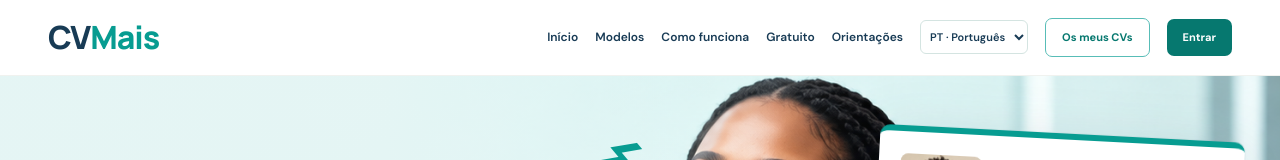
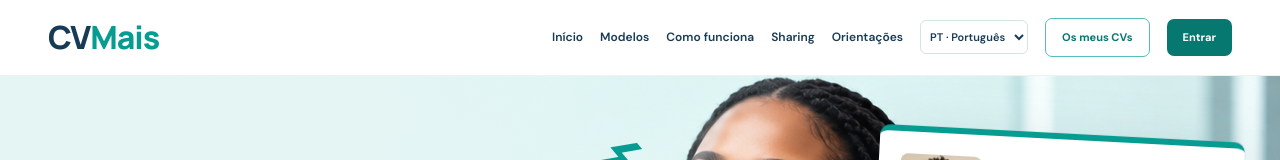
Before and after one commit to nguyenhai1080/cvmais, a Next.js app: page / in a window 1280 px wide. Shown: the top 160 px of the page. Built offline with nearby package versions, Linux system fonts and the light colour scheme; no server answers.

Commit message:
Replace free section navigation with Sharing invitations

```diff
--- a/src/components/header.tsx
+++ b/src/components/header.tsx
@@ -4,4 +4,4 @@ import Link from 'next/link';
 import { Menu, X, ArrowUpRight } from 'lucide-react';
 import { useState } from 'react';
 export function Logo(){const {translate:ui}=useUILanguage();return <Link className="logo" href="/" aria-label={ui("CVMais, página inicial")}>CV<span>Mais</span></Link>}
-export default function Header(){const {locale,setLocale,translate:ui}=useUILanguage();const [open,setOpen]=useState(false);return <header className="header"><div className="container nav"><Logo/><button className="menu-toggle" onClick={()=>setOpen(!open)} aria-expanded={open} aria-controls="navigation" aria-label={open?ui("Fechar menu"):ui("Abrir menu")}>{open?<X/>:<Menu/>}</button><nav id="navigation" className={open?'nav-links open':'nav-links'} aria-label={ui("Navegação principal")}><Link onClick={()=>setOpen(false)} href="/">{ui("Início")}</Link><a onClick={()=>setOpen(false)} href="/modelos">{ui("Modelos")}</a><a onClick={()=>setOpen(false)} href="/#como-funciona">{ui("Como funciona")}</a><a onClick={()=>setOpen(false)} href="/#precos">{ui("Gratuito")}</a><Link onClick={()=>setOpen(false)} href="/orientacoes">{ui("Orientações")}</Link><label className="ui-language"><span className="visually-hidden">{locale==='pt'?'Idioma da interface':'Interface language'}</span><select aria-label={locale==='pt'?'Idioma da interface':'Interface language'} value={locale} onChange={e=>setLocale(e.target.value==='en'?'en':'pt')}><option value="pt">PT · Português</option><option value="en">EN · English</option></select></label><a className="button outline small" href="/meus-cvs">{ui("Os meus CVs")}</a><Link className="button small" href="/conta">{ui("Entrar ")}<ArrowUpRight size={16}/></Link></nav></div></header>}
+export default function Header(){const {locale,setLocale,translate:ui}=useUILanguage();const [open,setOpen]=useState(false);return <header className="header"><div className="container nav"><Logo/><button className="menu-toggle" onClick={()=>setOpen(!open)} aria-expanded={open} aria-controls="navigation" aria-label={open?ui("Fechar menu"):ui("Abrir menu")}>{open?<X/>:<Menu/>}</button><nav id="navigation" className={open?'nav-links open':'nav-links'} aria-label={ui("Navegação principal")}><Link onClick={()=>setOpen(false)} href="/">{ui("Início")}</Link><a onClick={()=>setOpen(false)} href="/modelos">{ui("Modelos")}</a><a onClick={()=>setOpen(false)} href="/#como-funciona">{ui("Como funciona")}</a><a onClick={()=>setOpen(false)} href="/#sharing">Sharing</a><Link onClick={()=>setOpen(false)} href="/orientacoes">{ui("Orientações")}</Link><label className="ui-language"><span className="visually-hidden">{locale==='pt'?'Idioma da interface':'Interface language'}</span><select aria-label={locale==='pt'?'Idioma da interface':'Interface language'} value={locale} onChange={e=>setLocale(e.target.value==='en'?'en':'pt')}><option value="pt">PT · Português</option><option value="en">EN · English</option></select></label><a className="button outline small" href="/meus-cvs">{ui("Os meus CVs")}</a><Link className="button small" href="/conta">{ui("Entrar ")}<ArrowUpRight size={16}/></Link></nav></div></header>}
--- a/src/components/home-content.tsx
+++ b/src/components/home-content.tsx
@@ -14,6 +14,5 @@ export default function Home(){const {translate:ui}=useUILanguage();return <><He
 <ProfessionLinks/>
 <section id="comunidade" className="mock-community"><div className="community-photo"><img src="/images/community.png" alt={ui("Imagem ilustrativa de um jovem moçambicano a preparar uma candidatura num portátil")} loading="lazy"/><span>{ui("Imagem ilustrativa")}</span></div><div className="mock-community-copy"><h2>{ui("Mais do que um CV, ")}<em>{ui("mais possibilidades")}</em>{ui(" para o teu futuro.")}</h2><p>{ui("O teu próximo passo começa com uma boa preparação. Apresenta o teu percurso com clareza e descobre orientações práticas para a tua candidatura em Moçambique.")}</p><div className="honest-community"><CheckCircle2 size={19}/><span>{ui("Orientações práticas para preparar a tua candidatura.")}</span></div><Link className="button" href="/criar-cv">{ui("Criar o meu CV grátis ")}<ArrowRight size={20}/></Link><a className="text-link" href="/orientacoes">{ui("Ler orientações de candidatura ")}<ArrowRight size={16}/></a><InviteFriends/></div></section>
 <section id="como-funciona" className="section mock-how"><div className="container"><span className="eyebrow">{ui("DO PRIMEIRO PASSO AO ENVIO")}</span><h2>{ui("O teu CV, sem complicações.")}</h2><div className="tips">{[{title:ui("Escolhe o teu modelo"),text:ui("Escolhe um estilo e adapta-o à oportunidade.")},{title:ui("Conta a tua história"),text:ui("Adiciona a tua formação, experiência e competências. Vê as alterações no momento.")},{title:ui("Revê e guarda em PDF"),text:ui("Selecciona «Descarregar PDF» para guardar o ficheiro no teu dispositivo.")}].map((s,i)=><article key={ui(s.title)}><span>0{i+1}</span><h3>{ui(s.title)}</h3><p>{ui(s.text)}</p></article>)}</div></div></section>
-<section id="precos" className="container price-band"><div><span className="eyebrow">{ui("COMEÇA SEM PAGAMENTO")}</span><h2>{ui("Espaço para o teu próximo passo.")}</h2><p>{ui("O editor desta versão é gratuito: personaliza, guarda neste dispositivo ou na tua conta e descarrega o teu CV em PDF.")}</p></div><Link className="button" href="/criar-cv">{ui("Começar agora ")}<ArrowRight size={19}/></Link></section>
 <section className="section resources" id="orientacoes"><div className="container"><span className="eyebrow">{ui("PREPARA O TEU PRÓXIMO PASSO")}</span><h2>{ui("Uma candidatura cuidada começa aqui.")}</h2><div className="home-guide-grid">{guides.map((g,i)=><Link className="home-guide" href={`/orientacoes/${g.slug}`} key={g.slug}><span className="guide-step">0{i+1}</span><span className="eyebrow">{ui(g.category)}</span><h3>{ui(g.title)}</h3><p>{ui(g.description)}</p><span className="text-link">{ui("Ler orientação ")}<ArrowRight size={17}/></span></Link>)}</div><Link className="button outline" href="/orientacoes">{ui("Todas as orientações ")}<ArrowRight size={18}/></Link></div></section>
-<section className="container final-cta"><span className="eyebrow">{ui("O PRÓXIMO CAPÍTULO É TEU")}</span><h2>{ui("Vamos dar o primeiro passo?")}</h2><p>{ui("A tua história tem valor. Dá-lhe uma boa apresentação.")}</p><Link className="button light" href="/criar-cv">{ui("Começar o meu CV ")}<ArrowRight size={20}/></Link></section></main><footer><div className="container footer-main"><div><Logo/><p>{ui("O teu próximo emprego")}<br/>{ui("começa com um bom CV.")}</p></div><div><h3>{ui("Explorar")}</h3><a href="#como-funciona">{ui("Como funciona")}</a><a href="#modelos">{ui("Modelos de CV")}</a><a href="#precos">{ui("Gratuito")}</a></div><div><h3>{ui("O teu próximo passo")}</h3><Link href="/criar-cv">{ui("Criar o meu CV")}</Link><a href="/sobre">{ui("Sobre e contacto")}</a><a href="/termos">{ui("Termos de utilização")}</a><a href="/privacidade">{ui("Privacidade e dados")}</a><a href="/orientacoes">{ui("Orientações de candidatura")}</a></div><div className="footer-message"><span className="moz-mark"/><p>{ui("Português · Moçambique")}<br/>{ui("Feito para o teu futuro.")}</p></div></div><div className="container footer-bottom"><span>{ui("© ")}{new Date().getFullYear()} CVMais</span><a href="/privacidade">{ui("Privacidade e dados")}</a><span>{ui("Construído com propósito.")}</span></div></footer></>}
+<section className="container final-cta"><span className="eyebrow">{ui("O PRÓXIMO CAPÍTULO É TEU")}</span><h2>{ui("Vamos dar o primeiro passo?")}</h2><p>{ui("A tua história tem valor. Dá-lhe uma boa apresentação.")}</p><Link className="button light" href="/criar-cv">{ui("Começar o meu CV ")}<ArrowRight size={20}/></Link></section></main><footer><div className="container footer-main"><div><Logo/><p>{ui("O teu próximo emprego")}<br/>{ui("começa com um bom CV.")}</p></div><div><h3>{ui("Explorar")}</h3><a href="#como-funciona">{ui("Como funciona")}</a><a href="#modelos">{ui("Modelos de CV")}</a><a href="#sharing">Sharing</a></div><div><h3>{ui("O teu próximo passo")}</h3><Link href="/criar-cv">{ui("Criar o meu CV")}</Link><a href="/sobre">{ui("Sobre e contacto")}</a><a href="/termos">{ui("Termos de utilização")}</a><a href="/privacidade">{ui("Privacidade e dados")}</a><a href="/orientacoes">{ui("Orientações de candidatura")}</a></div><div className="footer-message"><span className="moz-mark"/><p>{ui("Português · Moçambique")}<br/>{ui("Feito para o teu futuro.")}</p></div></div><div className="container footer-bottom"><span>{ui("© ")}{new Date().getFullYear()} CVMais</span><a href="/privacidade">{ui("Privacidade e dados")}</a><span>{ui("Construído com propósito.")}</span></div></footer></>}
--- a/src/components/invite-friends.tsx
+++ b/src/components/invite-friends.tsx
@@ -8,7 +8,7 @@ export default function InviteFriends() {
   const {locale,translate:ui} = useUILanguage();
   const [status,setStatus] = useState('');
   const channel = officialChannelURL(WHATSAPP_CHANNEL_URL);
-  return <section className="invite-friends" aria-labelledby="invite-friends-title">
+  return <section id="sharing" className="invite-friends" aria-labelledby="invite-friends-title">
     <div className="invite-heading"><Users aria-hidden="true" size={25}/><div><h3 id="invite-friends-title">{ui('Um bom começo merece ser partilhado.')}</h3><p>{ui('Convida alguém que esteja a preparar o seu próximo passo.')}</p></div></div>
     {channel && <p><a className="button small" href={channel} target="_blank" rel="noopener noreferrer">{ui('Seguir o canal CVMais no WhatsApp')}<ArrowUpRight size={17}/></a></p>}
     <details><summary>{ui('Ver a mensagem de convite')}</summary><p className="invite-message">{invitation(locale)}</p></details>
```
